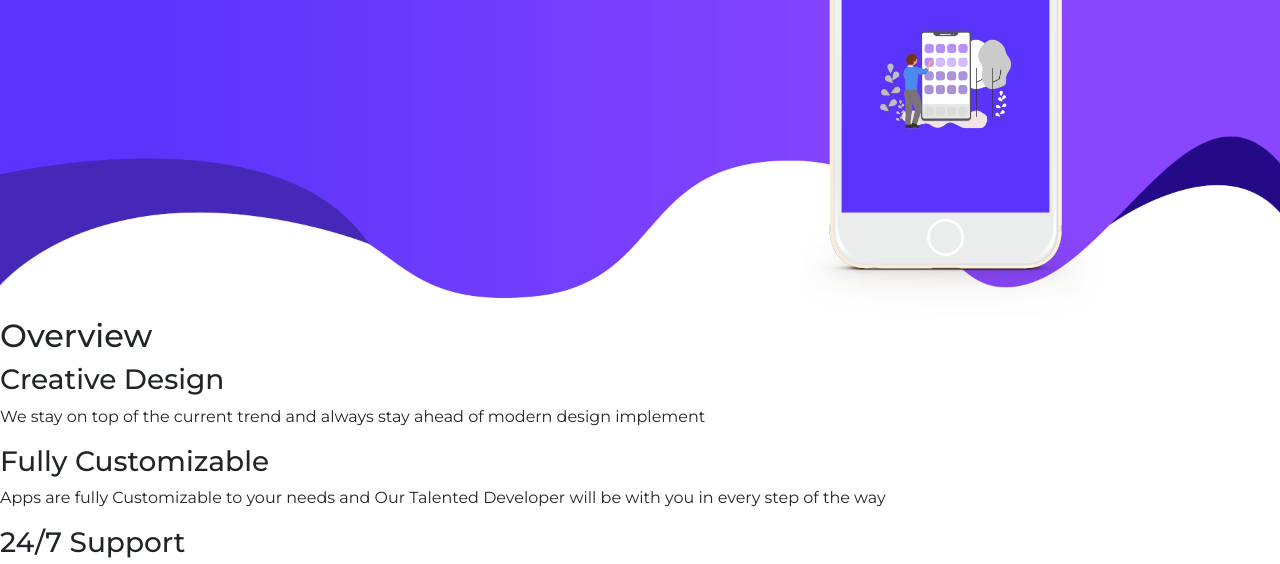
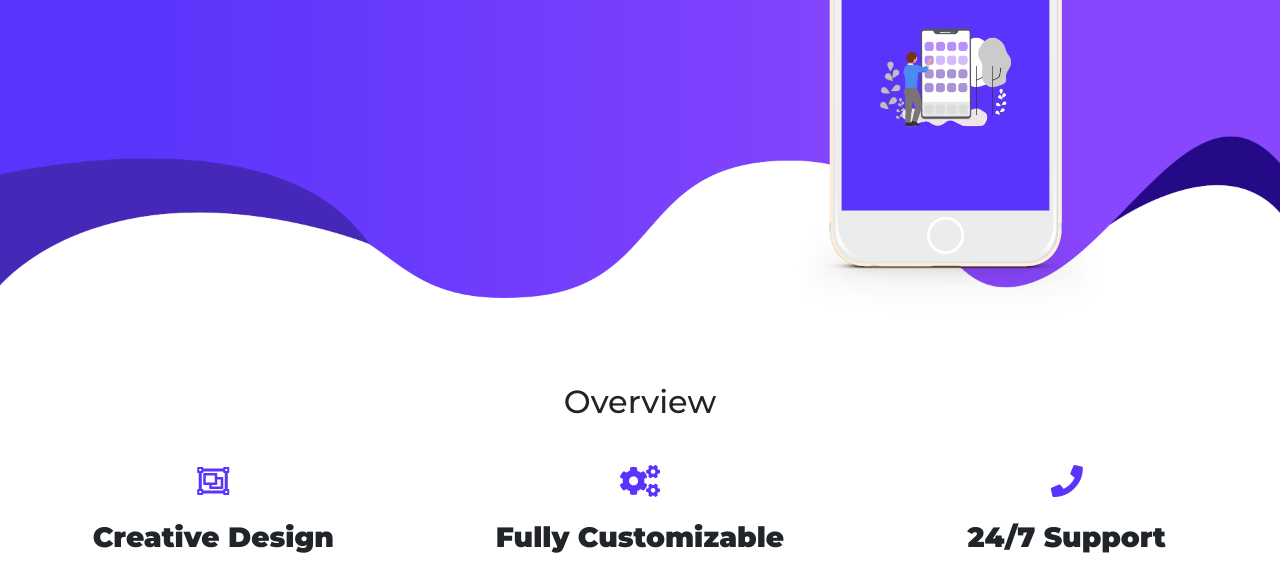
Before and after one commit to Arcticpilots/Apollo-App, a plain HTML site: page index.html in a window 1280 px wide. Shown: the part 352-916 px from the top of the page. Drawn offline with nearby package versions, Linux system fonts and the light colour scheme.

Commit message:
Overview fixed styling

```diff
--- a/index.html
+++ b/index.html
@@ -45,7 +45,7 @@
                         <button class="btn btn-dark"><i class="fab fa-google-play"></i>  Download</button>
                         <button class="btn btn-outline-light"><i class="fab fa-apple"></i>  Download</button>
                       </div>
-                    <div class="col-md-6 text-center">
+                    <div class="col-md-6 text-center pt-5">
                         <img src="./image/iphone-mock.png" class="ml-5 iphone-mock" width="300" alt="">
                     </div>
             </div>
@@ -59,20 +59,20 @@
 
 
     <section id="overview">
-        <h2 class="">Overview</h2>
-        <div class="">
-            <div class="">
-                <div class=""></i>
-                <h3>Creative Design</h3>
-            <p>We stay on top of the current trend and always stay ahead of modern design implement</p></div>
-            <div class=""></i>
-                <h3>Fully Customizable</h3>
-                <p>Apps are fully Customizable to your needs and Our Talented Developer will be with you in every step of the way</p>
+        <h2 class="text-center">Overview</h2>
+        <div class="container-fluid">
+            <div class="row overview-row">
+                <div class="col-md-4 text-center"><i class="far fa-object-group overview-icon"></i>
+                <h3 class="overview-title">Creative Design</h3>
+            <p class="info-width mx-auto">We stay on top of the current trend and always stay ahead of modern design implement</p></div>
+            <div class="col-md-4 text-center"><i class="fas fa-cogs overview-icon"></i>
+                <h3 class="overview-title">Fully Customizable</h3>
+                <p class="info-width mx-auto">Apps are fully Customizable to your needs and Our Talented Developer will be with you in every step of the way</p>
 
         </div>
-        <div class=""></i>
-            <h3>24/7 Support</h3>
-            <p>We provide 24/7 support with our Amazing Customer Service Team</p>
+        <div class="col-md-4 text-center"><i class="fas fa-phone overview-icon"></i>
+            <h3 class="overview-title">24/7 Support</h3>
+            <p class="info-width mx-auto">We provide 24/7 support with our Amazing Customer Service Team</p>
     </div>
     </section>
 
--- a/style.css
+++ b/style.css
@@ -15,11 +15,12 @@ body {
 #main{
   background: url('./image/background.png');
   background-size: cover;
-  /*height: 100vh;*/
+  height: 100%;
+  padding-bottom: 20px;
 }
 
 .main-header{
-  margin-top: 80px;
+  margin-top: 30px;
 }
 
 .header-title {
@@ -33,3 +34,28 @@ body {
 .btn {
   margin-top: 10px;
 }
+
+.info-width {
+  width: 60%;
+  font-size: 1.2rem;
+}
+
+.overview-icon {
+  font-size: 2rem;
+  color: rgb(90, 52, 252);
+}
+
+.overview-row {
+  margin-top: 2rem;
+}
+
+#overview {
+  margin-top: 3rem;
+}
+
+.overview-title{
+  font-weight: 600;
+}
+.overview-icon, .overview-title, .info-width {
+  margin: 0.75rem 0;
+}
```
